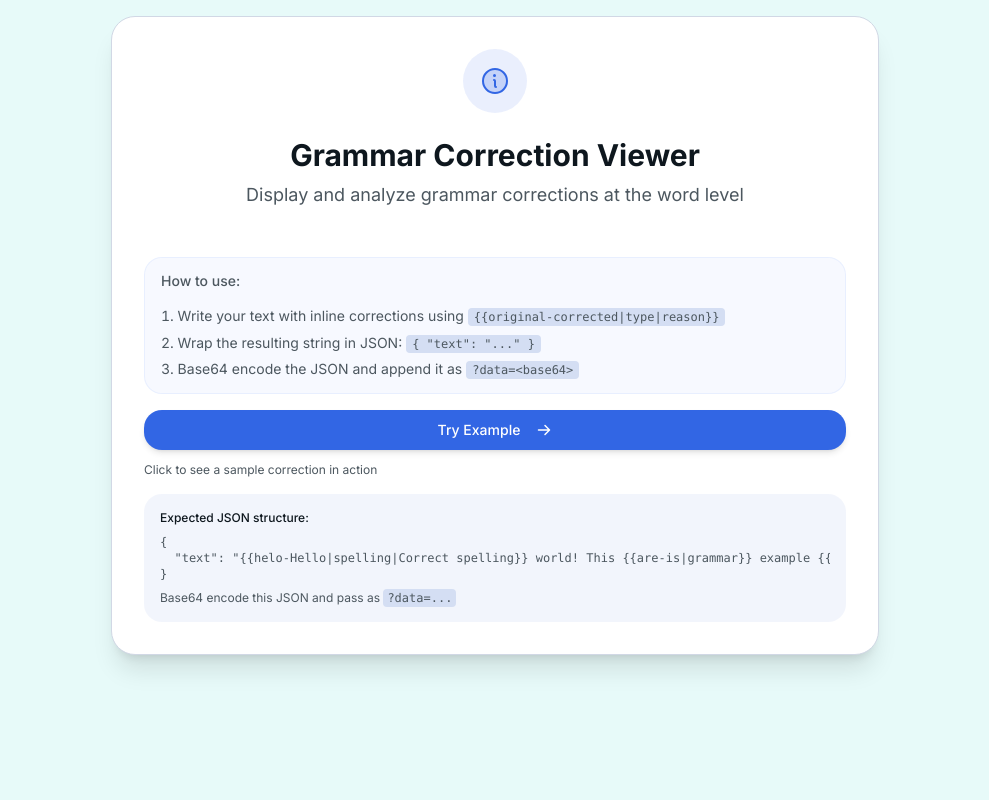
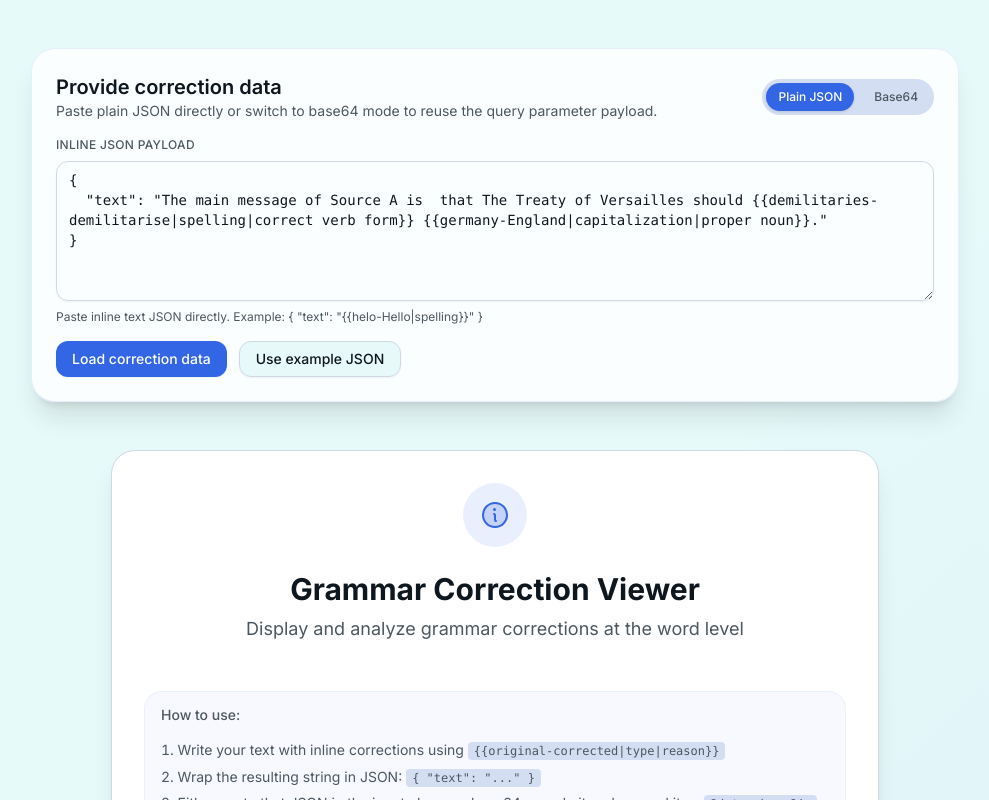
Before and after one commit to rohanod/grammar-correction, a React (Vite) app: page / in a window 1280 px wide. Shown: the top 800 px of the page, without its empty margins (145-1134 px from the left). Built offline with nearby package versions, Linux system fonts and the light colour scheme.

Commit message:
feat: add inline json input panel

```diff
--- a/src/App.tsx
+++ b/src/App.tsx
@@ -1,22 +1,32 @@
-import { useState } from 'react'
+import { useMemo, useState } from 'react'
 import { TextWithHighlights } from '@/components/TextWithHighlights'
 import { Card } from '@/components/ui/card'
 import { CorrectionData } from '@/lib/types'
 import { EmptyState } from '@/components/EmptyState'
-import { parseCorrectionFromURL } from '@/lib/correction-parser'
+import { base64Decode, base64Encode, parseCorrectionFromURL } from '@/lib/correction-parser'
 import { motion } from 'framer-motion'
+import { DataInputPanel } from '@/components/DataInputPanel'
 
 function App() {
-  const [correctionData] = useState<CorrectionData | null>(parseCorrectionFromURL())
+  const [correctionData, setCorrectionData] = useState<CorrectionData | null>(parseCorrectionFromURL())
   const [showCorrected, setShowCorrected] = useState(false)
+  const [rawPayload, setRawPayload] = useState<string>(() => {
+    const params = new URLSearchParams(window.location.search)
+    const data = params.get('data')
+    if (!data) return ''
+    try {
+      return base64Decode(data)
+    } catch {
+      return ''
+    }
+  })
 
+  const headerContent = useMemo(() => {
     if (!correctionData) {
-    return <EmptyState />
+      return null
     }
 
     return (
-    <div className="min-h-screen bg-gradient-to-br from-background via-background to-primary/5">
-      <div className="max-w-5xl mx-auto p-4 md:p-6 lg:p-12">
       <motion.div
         initial={{ opacity: 0, y: -40, scale: 0.95 }}
         animate={{ opacity: 1, y: 0, scale: 1 }}
@@ -61,7 +71,35 @@ function App() {
           </div>
         </div>
       </motion.div>
+    )
+  }, [correctionData, showCorrected])
 
+  const handleManualLoad = (data: CorrectionData, rawJson: string) => {
+    setCorrectionData(data)
+    setRawPayload(rawJson)
+    setShowCorrected(false)
+
+    try {
+      const encoded = base64Encode(rawJson)
+      const params = new URLSearchParams(window.location.search)
+      params.set('data', encoded)
+      const query = params.toString()
+      const newUrl = query ? `${window.location.pathname}?${query}` : window.location.pathname
+      window.history.replaceState(null, '', newUrl)
+    } catch (error) {
+      console.error('Unable to sync URL with manual payload:', error)
+    }
+  }
+
+  return (
+    <div className="min-h-screen bg-gradient-to-br from-background via-background to-primary/5">
+      <div className="max-w-5xl mx-auto p-4 md:p-6 lg:p-12">
+        <DataInputPanel initialValue={rawPayload} onDataLoaded={handleManualLoad} />
+
+        {headerContent}
+
+        {correctionData ? (
+          <>
             <motion.div
               initial={{ opacity: 0, y: 40, scale: 0.9 }}
               animate={{ opacity: 1, y: 0, scale: 1 }}
@@ -87,6 +125,10 @@ function App() {
                 <span className="hidden md:inline">Hover over highlighted words to see correction details</span>
               </p>
             </motion.div>
+          </>
+        ) : (
+          <EmptyState />
+        )}
       </div>
     </div>
   )
--- /dev/null
+++ b/src/components/DataInputPanel.tsx
@@ -0,0 +1,137 @@
+import { useEffect, useMemo, useState } from 'react'
+import { Card } from '@/components/ui/card'
+import { Button } from '@/components/ui/button'
+import { Textarea } from '@/components/ui/textarea'
+import { Label } from '@/components/ui/label'
+import { CorrectionData } from '@/lib/types'
+import { base64Decode, parseInlineJSON } from '@/lib/correction-parser'
+
+const EXAMPLE_JSON = `{
+  "text": "The main message of Source A is  that The Treaty of Versailles should {{demilitaries-demilitarise|spelling|correct verb form}} {{germany-England|capitalization|proper noun}}."
+}`
+
+type InputMode = 'json' | 'base64'
+
+interface DataInputPanelProps {
+  initialValue?: string
+  onDataLoaded: (data: CorrectionData, rawJson: string) => void
+}
+
+export function DataInputPanel({ initialValue, onDataLoaded }: DataInputPanelProps) {
+  const [mode, setMode] = useState<InputMode>('json')
+  const [value, setValue] = useState(initialValue?.trim().length ? initialValue : EXAMPLE_JSON)
+  const [status, setStatus] = useState<'idle' | 'success' | 'error'>('idle')
+  const [error, setError] = useState<string | null>(null)
+
+  useEffect(() => {
+    if (initialValue !== undefined) {
+      setValue(initialValue.trim().length ? initialValue : EXAMPLE_JSON)
+    }
+  }, [initialValue])
+
+  const helperText = useMemo(() => (
+    mode === 'json'
+      ? 'Paste inline text JSON directly. Example: { "text": "{{helo-Hello|spelling}}" }'
+      : 'Paste the base64 string that you would normally pass through the ?data query parameter.'
+  ), [mode])
+
+  const handleSubmit = () => {
+    const trimmed = value.trim()
+    if (!trimmed) {
+      setError('Please provide some input before loading the data.')
+      setStatus('error')
+      return
+    }
+
+    try {
+      const rawJson = mode === 'json' ? trimmed : base64Decode(trimmed)
+      const data = parseInlineJSON(rawJson)
+      onDataLoaded(data, rawJson)
+      setStatus('success')
+      setError(null)
+    } catch (err) {
+      const message = err instanceof Error ? err.message : 'Unable to parse the provided input.'
+      setError(message)
+      setStatus('error')
+    }
+  }
+
+  const handleUseExample = () => {
+    setValue(EXAMPLE_JSON)
+    setMode('json')
+    setStatus('idle')
+    setError(null)
+  }
+
+  return (
+    <Card className="p-4 md:p-6 mb-6 md:mb-8 shadow-xl border-primary/10 bg-white/80 backdrop-blur">
+      <div className="flex flex-col gap-4">
+        <div className="flex flex-col md:flex-row md:items-center md:justify-between gap-3">
+          <div>
+            <h2 className="text-xl font-semibold text-foreground">Provide correction data</h2>
+            <p className="text-sm text-muted-foreground">
+              Paste plain JSON directly or switch to base64 mode to reuse the query parameter payload.
+            </p>
+          </div>
+          <div className="flex items-center gap-2 bg-muted rounded-full p-1">
+            <button
+              type="button"
+              onClick={() => setMode('json')}
+              className={`px-3 py-1.5 rounded-full text-xs font-medium transition ${mode === 'json' ? 'bg-primary text-primary-foreground shadow' : 'text-muted-foreground hover:text-foreground'}`}
+            >
+              Plain JSON
+            </button>
+            <button
+              type="button"
+              onClick={() => setMode('base64')}
+              className={`px-3 py-1.5 rounded-full text-xs font-medium transition ${mode === 'base64' ? 'bg-primary text-primary-foreground shadow' : 'text-muted-foreground hover:text-foreground'}`}
+            >
+              Base64
+            </button>
+          </div>
+        </div>
+
+        <div className="flex flex-col gap-2">
+          <Label htmlFor="correction-input" className="text-xs uppercase tracking-wide text-muted-foreground">
+            {mode === 'json' ? 'Inline JSON payload' : 'Base64 encoded payload'}
+          </Label>
+          <Textarea
+            id="correction-input"
+            value={value}
+            onChange={event => {
+              setValue(event.target.value)
+              if (status !== 'idle') {
+                setStatus('idle')
+                setError(null)
+              }
+            }}
+            className="font-mono text-xs md:text-sm min-h-[140px] resize-y"
+            placeholder={EXAMPLE_JSON}
+          />
+          <p className="text-xs text-muted-foreground">{helperText}</p>
+        </div>
+
+        {error && (
+          <div className="text-sm text-destructive bg-destructive/10 rounded-md px-3 py-2">
+            {error}
+          </div>
+        )}
+
+        {status === 'success' && !error && (
+          <div className="text-sm text-emerald-600 bg-emerald-50 rounded-md px-3 py-2">
+            Loaded correction data from the current input.
+          </div>
+        )}
+
+        <div className="flex flex-col md:flex-row gap-3">
+          <Button onClick={handleSubmit} className="flex-1 md:flex-none md:min-w-[160px]">
+            Load correction data
+          </Button>
+          <Button type="button" variant="outline" onClick={handleUseExample} className="flex-1 md:flex-none">
+            Use example JSON
+          </Button>
+        </div>
+      </div>
+    </Card>
+  )
+}
--- a/src/components/EmptyState.tsx
+++ b/src/components/EmptyState.tsx
@@ -39,7 +39,7 @@ export function EmptyState() {
                 <ol className="list-decimal list-inside space-y-1 text-muted-foreground">
                   <li>Write your text with inline corrections using <code className="bg-muted px-1.5 py-0.5 rounded text-xs">{'{{original-corrected|type|reason}}'}</code></li>
                   <li>Wrap the resulting string in JSON: <code className="bg-muted px-1.5 py-0.5 rounded text-xs">{'{ "text": "..." }'}</code></li>
-                  <li>Base64 encode the JSON and append it as <code className="bg-muted px-1.5 py-0.5 rounded text-xs">?data=&lt;base64&gt;</code></li>
+                  <li>Either paste that JSON in the input above or base64 encode it and append it as <code className="bg-muted px-1.5 py-0.5 rounded text-xs">?data=&lt;base64&gt;</code></li>
                 </ol>
               </AlertDescription>
             </Alert>
@@ -67,7 +67,7 @@ export function EmptyState() {
 }`}
               </pre>
               <p className="text-[10px] md:text-xs text-muted-foreground mt-2">
-                Base64 encode this JSON and pass as <code className="bg-muted px-1 py-0.5 rounded">?data=...</code>
+                Paste this JSON above or base64 encode it and pass as <code className="bg-muted px-1 py-0.5 rounded">?data=...</code>
               </p>
             </div>
           </div>
--- a/src/lib/correction-parser.ts
+++ b/src/lib/correction-parser.ts
@@ -1,6 +1,6 @@
 import { CorrectionData, InlineFormatData, Correction, CorrectionType } from './types'
 
-function base64Decode(str: string): string {
+export function base64Decode(str: string): string {
   try {
     return decodeURIComponent(atob(str).split('').map(c =>
       '%' + ('00' + c.charCodeAt(0).toString(16)).slice(-2)
@@ -10,7 +10,7 @@ function base64Decode(str: string): string {
   }
 }
 
-function base64Encode(str: string): string {
+export function base64Encode(str: string): string {
   return btoa(encodeURIComponent(str).replace(/%([0-9A-F]{2})/g, (_, p1) =>
     String.fromCharCode(parseInt(p1, 16))
   ))
@@ -76,6 +76,31 @@ function parseInlineFormat(inlineData: InlineFormatData): CorrectionData {
   }
 }
 
+function convertPayloadToCorrectionData(payload: unknown): CorrectionData {
+  if (
+    typeof payload === 'object' &&
+    payload !== null &&
+    'text' in payload &&
+    typeof (payload as InlineFormatData).text === 'string'
+  ) {
+    return parseInlineFormat(payload as InlineFormatData)
+  }
+
+  throw new Error('Invalid data format, expected inline text payload')
+}
+
+export function parseInlineJSON(jsonString: string): CorrectionData {
+  try {
+    const parsed = JSON.parse(jsonString)
+    return convertPayloadToCorrectionData(parsed)
+  } catch (error) {
+    if (error instanceof SyntaxError) {
+      throw new Error('Invalid JSON structure. Please ensure it is valid JSON text.')
+    }
+    throw error instanceof Error ? error : new Error('Unable to parse inline payload')
+  }
+}
+
 export function parseCorrectionFromURL(): CorrectionData | null {
   const params = new URLSearchParams(window.location.search)
 
@@ -86,18 +111,7 @@ export function parseCorrectionFromURL(): CorrectionData | null {
 
   try {
     const decoded = base64Decode(data)
-    const parsed = JSON.parse(decoded)
-
-    if (
-      typeof parsed === 'object' &&
-      parsed !== null &&
-      'text' in parsed &&
-      typeof (parsed as InlineFormatData).text === 'string'
-    ) {
-      return parseInlineFormat(parsed as InlineFormatData)
-    }
-
-    console.error('Invalid data format, expected inline text payload')
+    return parseInlineJSON(decoded)
   } catch (error) {
     console.error('Failed to parse data parameter:', error)
   }
```
Lines whose indentation alone changed are shown as unchanged.
